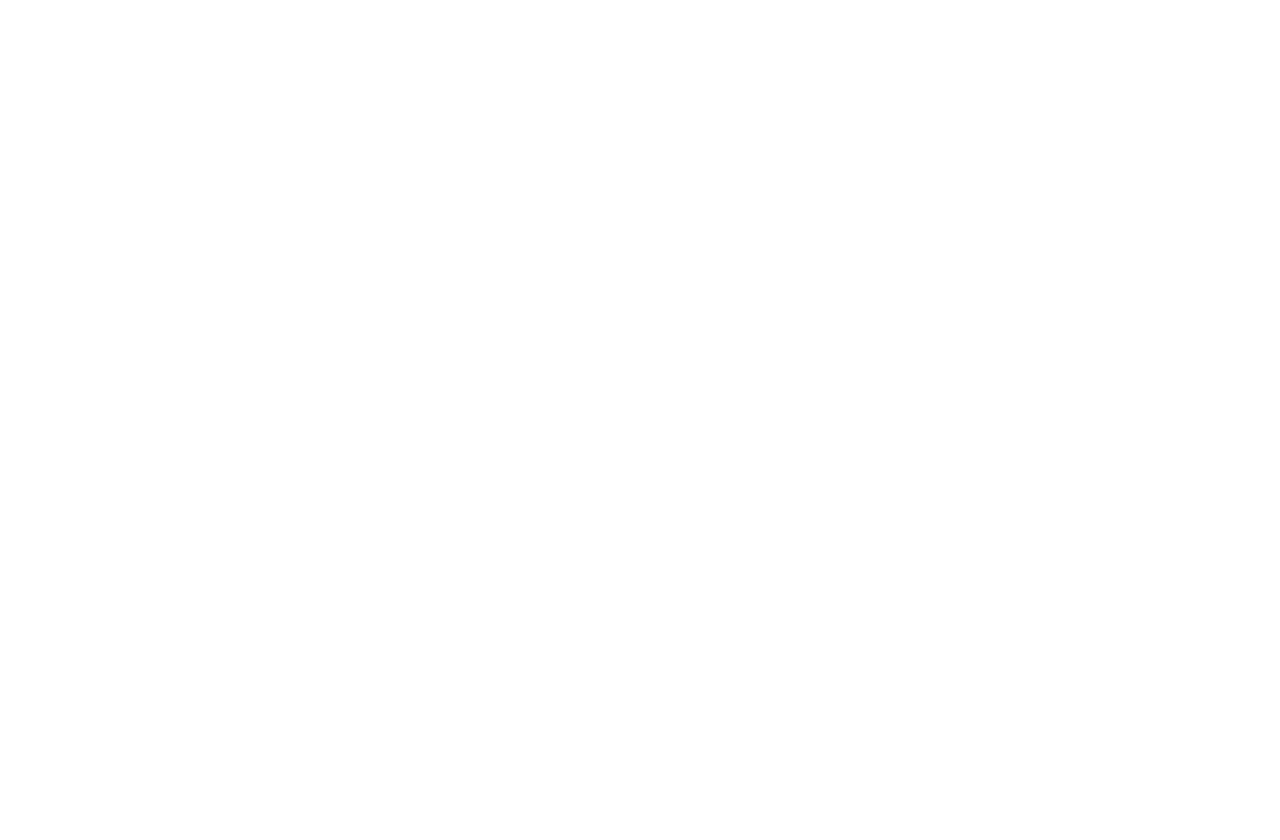
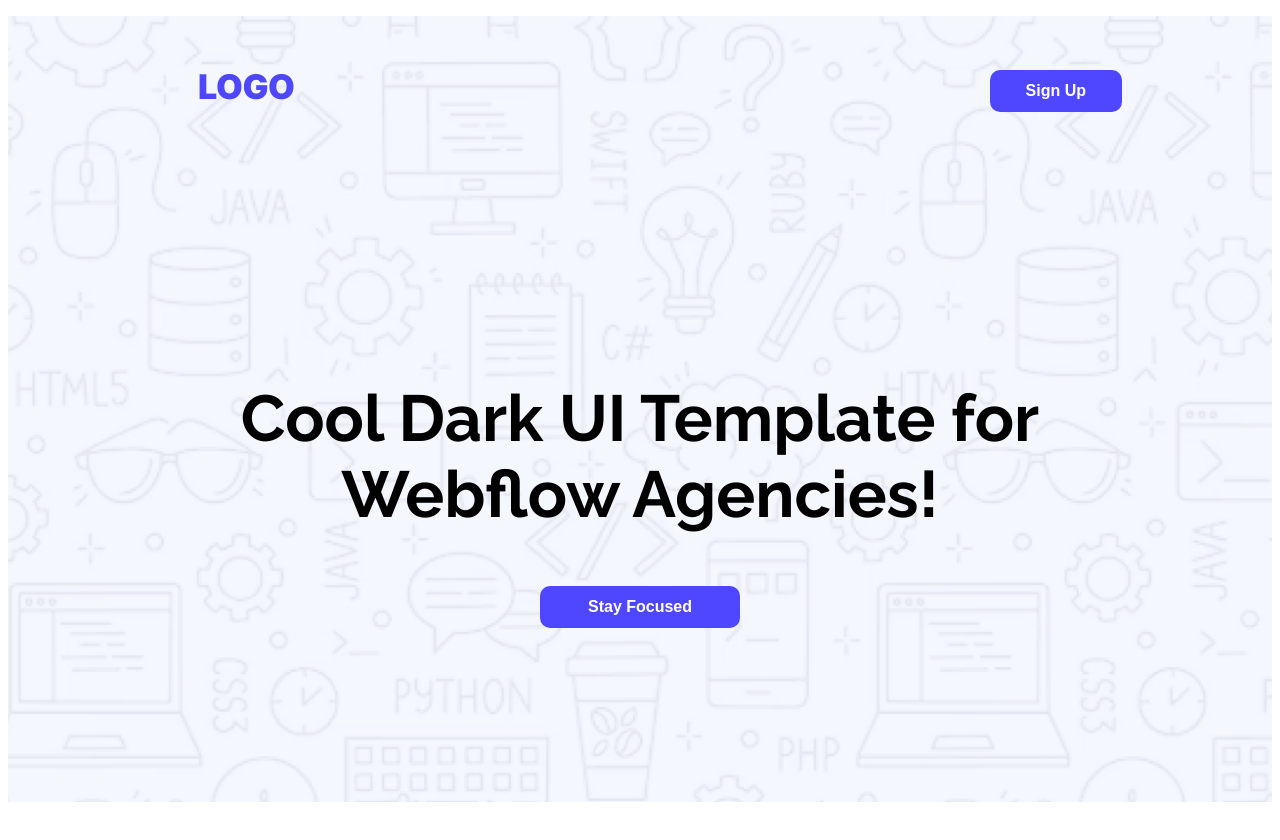
Before and after one commit to Mr-Shahadat321/assigbment-1, a plain HTML site: page assignment-1/index.html in a window 1280 px wide. Before the commit the page ends 800 px from the top, so only its background shows below. Drawn offline with Linux system fonts and the light colour scheme.

Commit message:
Create navbar and navbar banner

```diff
--- a/assignment-1/index.html
+++ b/assignment-1/index.html
@@ -1,12 +1,50 @@
 <!DOCTYPE html>
 <html lang="en">
-<head>
-    <meta charset="UTF-8">
-    <meta name="viewport" content="width=device-width, initial-scale=1.0">
-    <link rel="stylesheet" href="./styles/style.css">
+  <head>
+    <meta charset="UTF-8" />
+    <meta name="viewport" content="width=device-width, initial-scale=1.0" />
+    <link rel="preconnect" href="https://fonts.googleapis.com" />
+    <link rel="preconnect" href="https://fonts.gstatic.com" crossorigin />
+    <link
+      href="https://fonts.googleapis.com/css2?family=Bebas+Neue&family=Inter:ital,opsz,wght@0,14..32,100..900;1,14..32,100..900&family=Merriweather:ital,opsz,wght@0,18..144,300..900;1,18..144,300..900&family=Open+Sans:ital,wght@0,300..800;1,300..800&family=Plus+Jakarta+Sans:ital,wght@0,200..800;1,200..800&family=Poppins:ital,wght@0,100;0,200;0,300;0,400;0,500;0,600;0,700;0,800;0,900;1,100;1,200;1,300;1,400;1,500;1,600;1,700;1,800;1,900&family=Raleway:ital,wght@0,100..900;1,100..900&family=Roboto:ital,wght@0,100..900;1,100..900&family=Sora:wght@100..800&display=swap"
+      rel="stylesheet"
+    />
+    <link rel="stylesheet" href="./styles/style.css" />
     <title>Document</title>
-</head>
-<body>
+  </head>
+  <body>
+    <header>
+      <!-- nav-section-logo-start -->
+      <nav>
+        <ul>
+          <li><a class="primary-color inter-normal" href="">LOGO</a></li>
+          <li>
+            <a href=""
+              ><button class="primary-btn raleway-normal">Sign Up</button></a
+            >
+          </li>
+        </ul>
 
-</body>
+        <!-- nav-section-logo-end -->
+
+        <!-- nav-banner-section start -->
+
+        <div class="nav-banner-container">
+          <div class="banner-content">
+            <h1 class="releway-normal">Cool Dark UI Template for<span>Webflow Agencies!</span></h1>
+          </div>
+          <div>
+            <button class="focus-btn">Stay Focused</button>
+          </div>
+        </div>
+      </nav>
+    </header>
+
+    <main>
+
+
+    </main>
+
+    <footer></footer>
+  </body>
 </html>
--- a/assignment-1/styles/style.css
+++ b/assignment-1/styles/style.css
@@ -0,0 +1,102 @@
+/* google-font */
+
+.inter-normal {
+  font-family: "Inter", sans-serif;
+  font-optical-sizing: auto;
+  font-style: normal;
+}
+
+
+.releway-normal {
+  font-family: "Raleway", sans-serif;
+  font-optical-sizing: auto;
+  font-style: normal;
+}
+
+/* share-style */
+
+.primary-color {
+  color: #4E47FF;
+}
+
+.primary-btn {
+  background-color: #4E47FF;
+  border: none;
+  padding: 12px 36px;
+  color: white;
+  font-weight: bold;
+  font-size: 16px;
+  border-radius: 10px;
+
+}
+
+/* start-nav-logo-style */
+ul {
+  display: flex;
+  justify-content: space-between;
+
+}
+
+li a {
+  font-weight: 900;
+  font-size: 34px;
+}
+
+nav ul li {
+  list-style: none;
+  margin-top: 50px;
+}
+
+nav li a {
+  text-decoration: none;
+  margin: 50px 150px auto 150px;
+}
+
+/* end-nav-logo */
+
+
+
+/* start-nav-banner-section-style */
+
+
+.nav-banner-container {
+  height: 650px;
+  width: 1200px;
+  margin: 40px auto 40px auto;
+  display: flex;
+  align-items: center;
+  justify-content: center;
+  flex-direction: column;
+}
+
+nav {
+  background-image: url(/Assets/Hero-bg.png);
+  background-repeat: no-repeat;
+  background-position: center;
+  background-size: cover;
+}
+
+.banner-content h1 {
+  font-weight: bold;
+  font-size: 65px;
+}
+
+span {
+  display: block;
+  text-align: center;
+}
+
+
+.focus-btn {
+  background-color: #4E47FF;
+  border: none;
+  padding: 12px 36px;
+  color: white;
+  font-weight: bold;
+  font-size: 16px;
+  border-radius: 10px;
+  width: 200px;
+
+}
+
+/* end-nav-banner-section-style */
```
